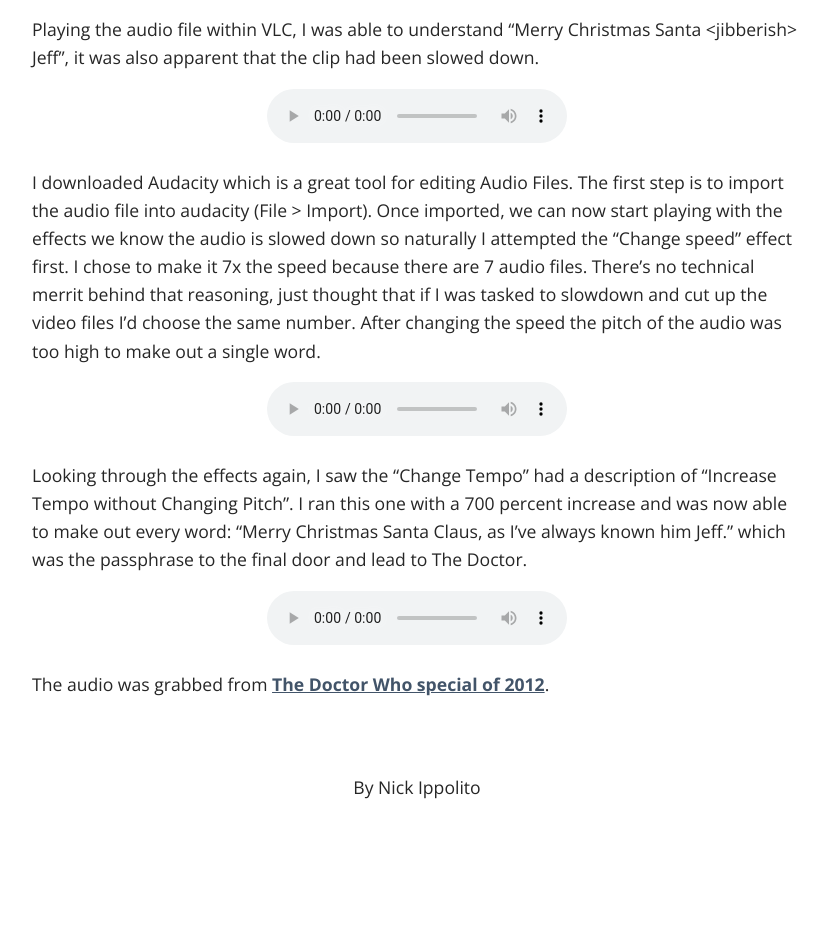
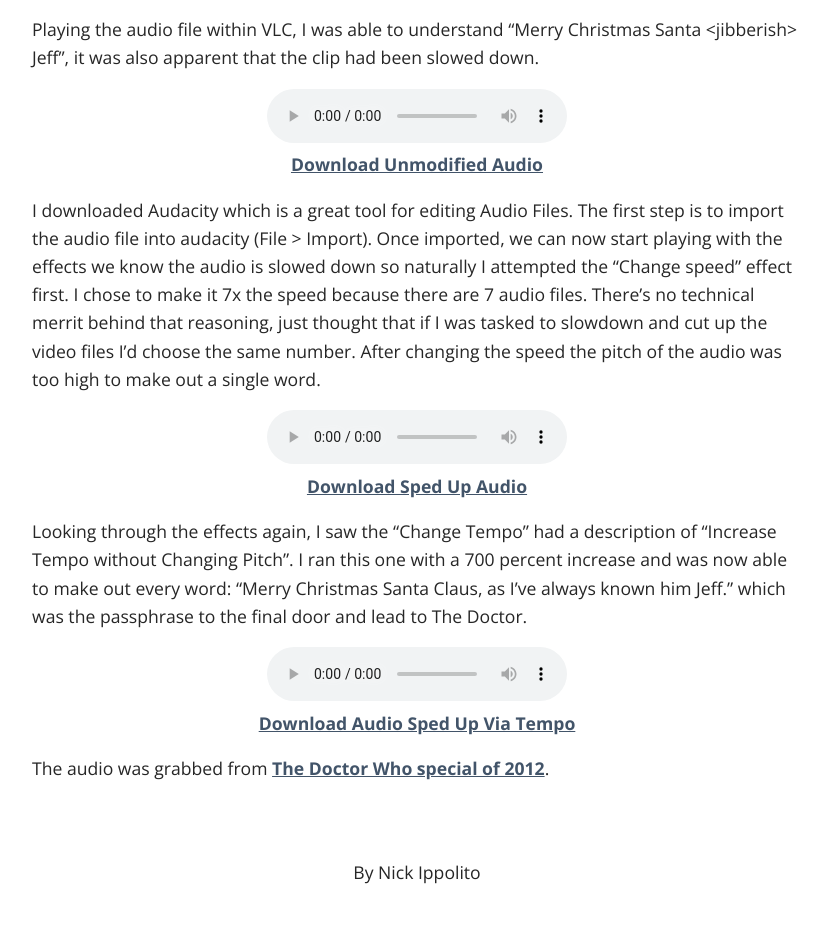
Before and after one commit to IppSec/ippsec.github.io, a plain HTML site: page holidayhack2016/part-5/index.html in a window 1280 px wide. Shown: the part 864-1807 px from the top of the page, without its empty margins (223-1051 px from the left). Before the commit the page ends 1723 px from the top, so only its background shows below. Drawn offline with nearby package versions, Linux system fonts and the light colour scheme; a web font is replaced by a local one.

Commit message:
Add links to download audio

```diff
--- a/holidayhack2016/part-5/index.html
+++ b/holidayhack2016/part-5/index.html
@@ -67,15 +67,18 @@
 
 <p>Playing the audio file within VLC, I was able to understand “Merry Christmas Santa &lt;jibberish&gt; Jeff”, it was also apparent that the clip had been slowed down.</p>
 
-<center><audio controls=""><source src="../assets/part-5/out-unmodified.mp3" type="audio/mpeg" /></audio></center>
+<center><audio controls=""><source src="../assets/part-5/out-unmodified.mp3" type="audio/mpeg" /></audio><br />
+<a href="../assets/part-5/out-unmodified.mp3" download target="_blank">Download Unmodified Audio</a></center>
 
 <p>I downloaded Audacity which is a great tool for editing Audio Files.  The first step is to import the audio file into audacity (File &gt; Import).  Once imported, we can now start playing with the effects we know the audio is slowed down so naturally I attempted the “Change speed” effect first.  I chose to make it 7x the speed because there are 7 audio files.  There’s no technical merrit behind that reasoning, just thought that if I was tasked to slowdown and cut up the video files I’d choose the same number.  After changing the speed the pitch of the audio was too high to make out a single word.</p>
 
-<center><audio controls=""><source src="../assets/part-5/out-speed.wav" type="audio/mpeg" /></audio></center>
+<center><audio controls=""><source src="../assets/part-5/out-speed.wav" type="audio/mpeg" /></audio><br />
+<a href="../assets/part-5/out-speed.wav" download target="_blank">Download Sped Up Audio</a></center>
 
 <p>Looking through the effects again, I saw the “Change Tempo” had a description of “Increase Tempo without Changing Pitch”.  I ran this one with a 700 percent increase and was now able to make out every word: “Merry Christmas Santa Claus, as I’ve always known him Jeff.” which was the passphrase to the final door and lead to The Doctor.</p>
 
-<center><audio controls=""><source src="../assets/part-5/out-modified.wav" type="audio/mpeg" /></audio></center>
+<center><audio controls=""><source src="../assets/part-5/out-modified.wav" type="audio/mpeg" /></audio><br />
+<a href="../assets/part-5/out-modified.wav" download target="_blank">Download Audio Sped Up Via Tempo</a></center>
 
 <p>The audio was grabbed from <a href="https://www.youtube.com/watch?v=sedD40sEb8M&amp;t=78s">The Doctor Who special of 2012</a>.</p>
 
```
